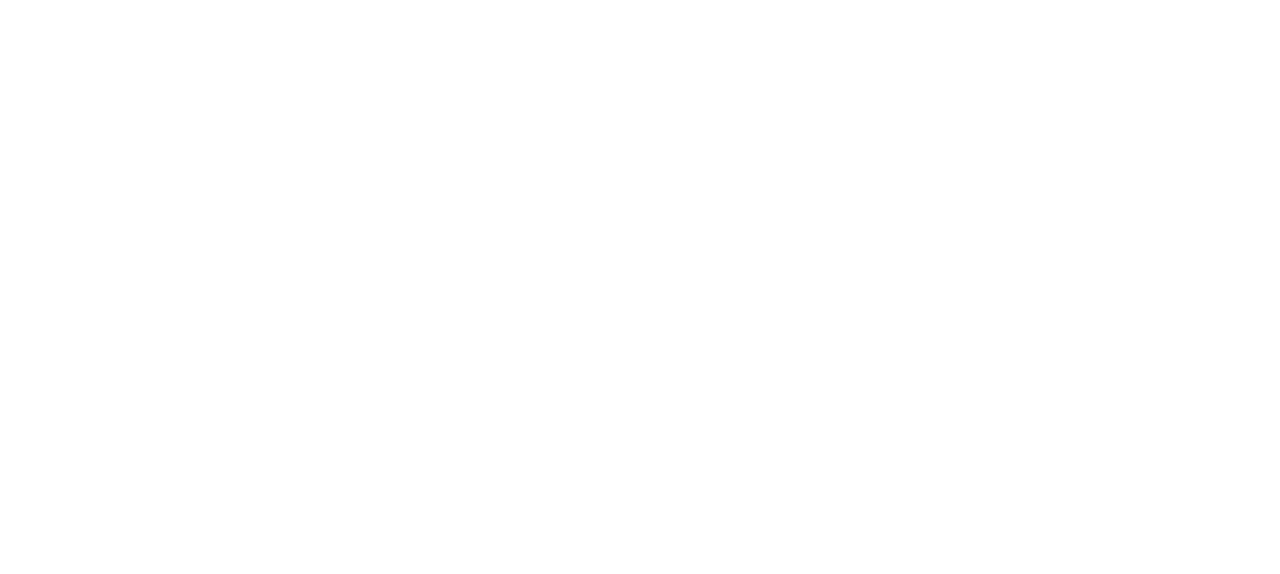
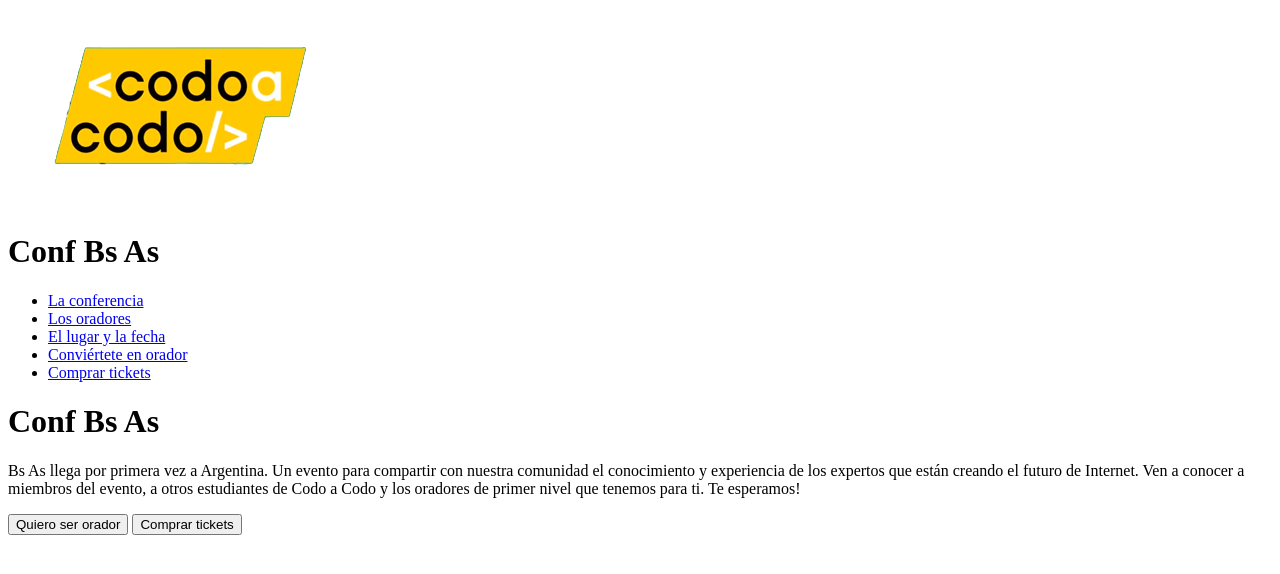
Before and after one commit to julisoria/bs-webZ, a plain HTML site: page index.html in a window 1280 px wide. Drawn offline with Linux system fonts and the light colour scheme.

Commit message:
avance en html, se agrega estructura de head, header y parte principal de main (conferencia)

```diff
--- a/index.html
+++ b/index.html
@@ -1,13 +1,77 @@
 <!DOCTYPE html>
 <html lang="en">
 <head>
-    <meta charset="UTF-8">
-    <meta http-equiv="X-UA-Compatible" content="IE=edge">
-    <meta name="viewport" content="width=device-width, initial-scale=1.0">
-    <title>Codo a codo</title>
-    <link rel="icon" href="img/icon.ico" type="image/x-icon" title="Codo a codo">
+  <meta charset="UTF-8">
+  <meta http-equiv="X-UA-Compatible" content="IE=edge">
+  <meta name="viewport" content="width=device-width, initial-scale=1.0">
+  <title>Codo a codo</title>
+  <link rel="icon" href="img/code-solid.svg" type="image/x-icon" title="Codo a codo">
 </head>
 <body>
+  <header>
+    <div class="h-div-logo">
+      <a href="index.html">
+        <img src="img/codoacodo.png" alt="logo codo a codo" class="img-logo" title="Codo a codo">
+      </a>
+      <h1 class="h-titulo">
+        Conf Bs As
+      </h1>
+    </div>
+    <div class="h-div-lista">
+      <ul>
+        <li>
+          <a href="#conferencia" target="_self">
+            <i class="conferencia"> </i> La conferencia
+          </a>
+        </li>
+        <li>
+          <a href="#oradores" target="_self">
+            <i class="oradores"> </i> Los oradores
+          </a>
+        </li>
+        <li>
+          <a href="#lugar-fecha" target="_self">
+            <i class="lugar-fecha"> </i> El lugar y la fecha
+          </a>
+        </li>
+        <li>
+          <a href="#orador" target="_self">
+            <i class="orador"> </i> Conviértete en orador
+          </a>
+        </li>
+        <li>
+          <a href="#tickets" target="_self">
+            <i class="tickets"> </i> Comprar tickets
+          </a>
+        </li>
+      </ul>
+    </div>
+  </header>
+  <main>
+    <div class="m-div-conf" id="conferencia">
+      <div class="m-div-conf-texto">
+        <h1 class="m-h1-conf">
+          Conf Bs As
+        </h1>
+        <p class="m-p-conf">
+          Bs As llega por primera vez a Argentina. Un evento para compartir con nuestra comunidad el conocimiento y experiencia de los expertos que están creando el futuro de Internet. Ven a conocer a miembros del evento, a otros estudiantes de Codo a Codo y los oradores de primer nivel que tenemos para ti. Te esperamos!
+        </p>
+        <div class="m-div-conf-botones">
+          <button class="m-button-orador">
+            Quiero ser orador
+          </button>
+          <button class="m-button-tickets">
+            Comprar tickets
+          </button>
+        </div>
+      </div>
+    </div>
+    <div class="m-div-oradores" id="oradores">
 
+    </div>
+  </main>
+  <footer>
+
+  </footer>
 </body>
 </html>
```
Also changed, not shown: img/code-solid.svg (added), img/codoacodo.png (renamed from Proyecto 2 de octubre/Imagenes/codoacodo.png).
